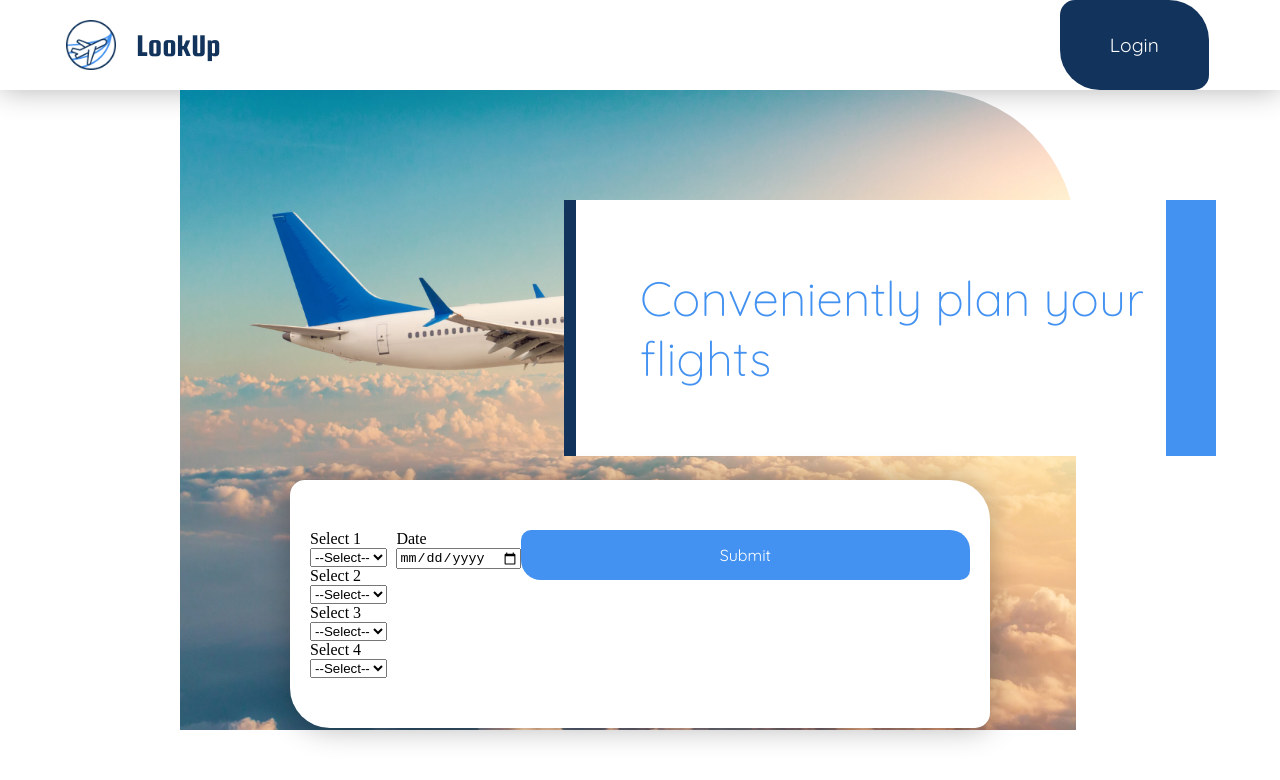
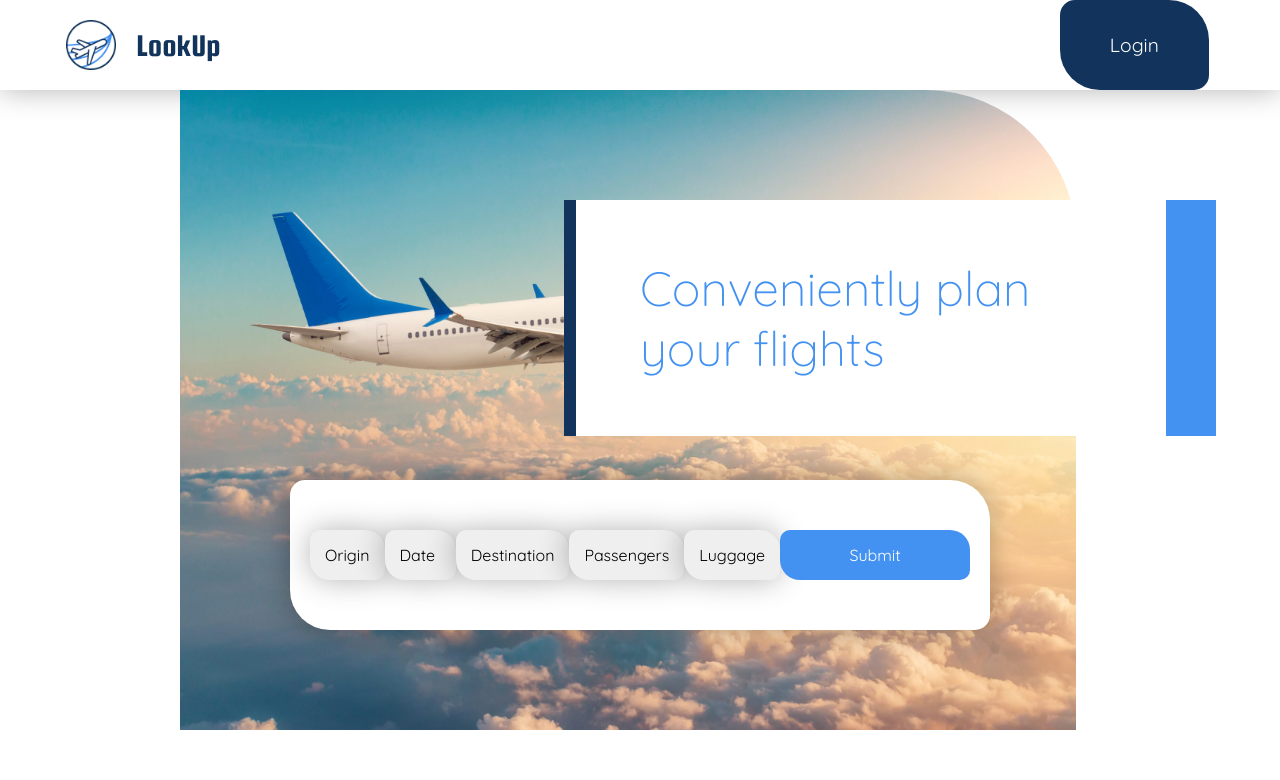
Before and after one commit to olcolcolc/LookUpNg, an Angular app: page / in a window 1280 px wide. Shown: the top 780 px of the page. Built offline with nearby package versions, Linux system fonts and the light colour scheme.

Commit message:
added select component

```diff
--- a/src/app/app.module.ts
+++ b/src/app/app.module.ts
@@ -8,7 +8,7 @@ import { FontAwesomeModule } from '@fortawesome/angular-fontawesome';
 import { LoginComponent } from './components/login/login.component';
 import { ReactiveFormsModule } from '@angular/forms';
 import { MainComponent } from './components/main/main.component';
-import { SelectComponentsComponent } from './components/select-components/select-components.component';
+import { SelectComponentsComponent } from './components/select/select.component';
 import { BrowserAnimationsModule } from '@angular/platform-browser/animations'
 
 
--- a/src/app/components/main/main.component.html
+++ b/src/app/components/main/main.component.html
@@ -1,7 +1,7 @@
 <div class="mainContainer">
   <img class="mainContainer__img" src="./assets/images/airport.jpeg" alt="LookUp">LookUp
   <div class="mainContainer__textContainer">
-    <p>Conveniently plan your flights</p>
+    <p class="mainContainer__textContainer__text">Conveniently plan your flights</p>
   </div>
-  <app-select-components></app-select-components>
+  <app-select></app-select>
 </div>
--- a/src/app/components/main/main.component.scss
+++ b/src/app/components/main/main.component.scss
@@ -18,7 +18,7 @@
   &__textContainer{
     max-width: 50%;
     background-color: white;
-    padding: 20px 0 20px 5%;
+    padding: 10px 0 10px 5%;
     position: absolute;
     right: 5%;
     top: 25%;
@@ -47,6 +47,12 @@
       position: absolute;
       top: 0;
     }
+
+    &__text{
+      margin-right: 150px;
+      word-wrap:break-word;
+      display: inline-block;
+    }
   }
 
 }
--- a/src/app/components/select-components/select-components.component.html
+++ /dev/null
@@ -1,45 +0,0 @@
-<form [formGroup]="myForm" class="selectContainer" (ngSubmit)="submitForm()">
-  <div formGroupName="selects">
-    <div class="form-group">
-      <label>Select 1</label>
-      <select class="form-control" formControlName="select1">
-        <option value="">--Select--</option>
-        <option value="option1">Option 1</option>
-        <option value="option2">Option 2</option>
-        <option value="option3">Option 3</option>
-      </select>
-    </div>
-    <div class="form-group">
-      <label>Select 2</label>
-      <select class="form-control" formControlName="select2">
-        <option value="">--Select--</option>
-        <option value="option1">Option 1</option>
-        <option value="option2">Option 2</option>
-        <option value="option3">Option 3</option>
-      </select>
-    </div>
-    <div class="form-group">
-      <label>Select 3</label>
-      <select class="form-control" formControlName="select3">
-        <option value="">--Select--</option>
-        <option value="option1">Option 1</option>
-        <option value="option2">Option 2</option>
-        <option value="option3">Option 3</option>
-      </select>
-    </div>
-    <div class="form-group">
-      <label>Select 4</label>
-      <select class="form-control" formControlName="select4">
-        <option value="">--Select--</option>
-        <option value="option1">Option 1</option>
-        <option value="option2">Option 2</option>
-        <option value="option3">Option 3</option>
-      </select>
-    </div>
-  </div>
-  <div class="form-group">
-    <label>Date</label>
-    <input type="date" class="form-control" formControlName="date">
-  </div>
-  <button type="submit" class="btn btn-primary">Submit</button>
-</form>
--- a/src/app/components/select-components/select-components.component.ts
+++ /dev/null
@@ -1,29 +0,0 @@
-import { Component, OnInit } from '@angular/core';
-import { FormGroup, FormBuilder, Validators } from '@angular/forms';
-
-@Component({
-  selector: 'app-select-components',
-  templateUrl: './select-components.component.html',
-  styleUrls: ['./select-components.component.scss']
-})
-export class SelectComponentsComponent implements OnInit {
-  myForm!: FormGroup;
-
-  constructor(private fb: FormBuilder) {}
-
-  ngOnInit() {
-    this.myForm = this.fb.group({
-      selects: this.fb.group({
-        select1: ['', Validators.required],
-        select2: ['', Validators.required],
-        select3: ['', Validators.required],
-        select4: ['', Validators.required],
-      }),
-      date: ['', Validators.required],
-    });
-  }
-
-  submitForm() {
-    console.log(this.myForm.value);
-  }
-}
--- /dev/null
+++ b/src/app/components/select/select.component.html
@@ -0,0 +1,11 @@
+<div class="selectContainer">
+  <button class="selectContainer__origin">Origin</button>
+  <button class="selectContainer__date">Date</button>
+  <button class="selectContainer__destination">Destination</button><br>
+  <button class="selectContainer__passengers">Passengers</button>
+  <button class="selectContainer__luggage">Luggage</button>
+
+
+
+  <button class="selectContainer__selectSubmit">Submit</button>
+</div>
--- a/src/app/components/select-components/select-components.component.scss
+++ b/src/app/components/select/select.component.scss
@@ -10,8 +10,23 @@
     top: 60%;
     left: calc(50% - 350px);
 
-    & > button{
+    & > :not(&__selectSubmit) {
+      border-radius: 10px 20px 10px 20px;
+      width: 180px;
+      height: 50px;
+      box-shadow: 0 0 30px 0 rgba(0,0,0,.3);
+      display: flex;
+      align-items: center;
+      padding: 0 15px;
+      box-sizing: border-box;
       cursor: pointer;
+      border: none;
+      font-family: "Quicksand",sans-serif;
+      font-size: 1rem;
+    }
+
+    &__selectSubmit{
+    cursor: pointer;
     background-color: #4392f1;
     color: #fff;
     width: 100%;
--- /dev/null
+++ b/src/app/components/select/select.component.ts
@@ -0,0 +1,17 @@
+import { Component, OnInit } from '@angular/core';
+import { FormGroup, FormBuilder, Validators } from '@angular/forms';
+
+@Component({
+  selector: 'app-select',
+  templateUrl: './select.component.html',
+  styleUrls: ['./select.component.scss']
+})
+export class SelectComponentsComponent implements OnInit {
+
+  constructor() {}
+
+  ngOnInit() {
+
+  }
+
+}
```
Also changed, not shown: 1 other file (tests, documents, lock files or other folders).
